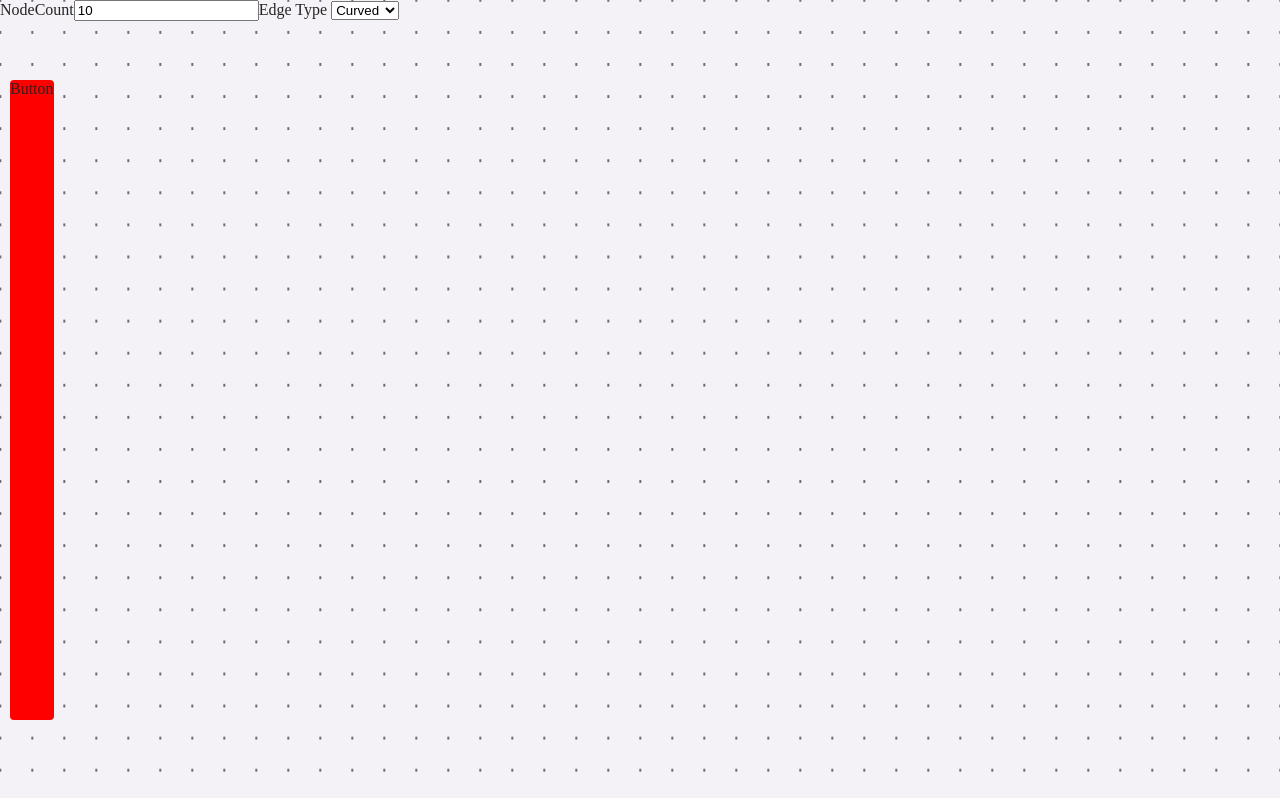
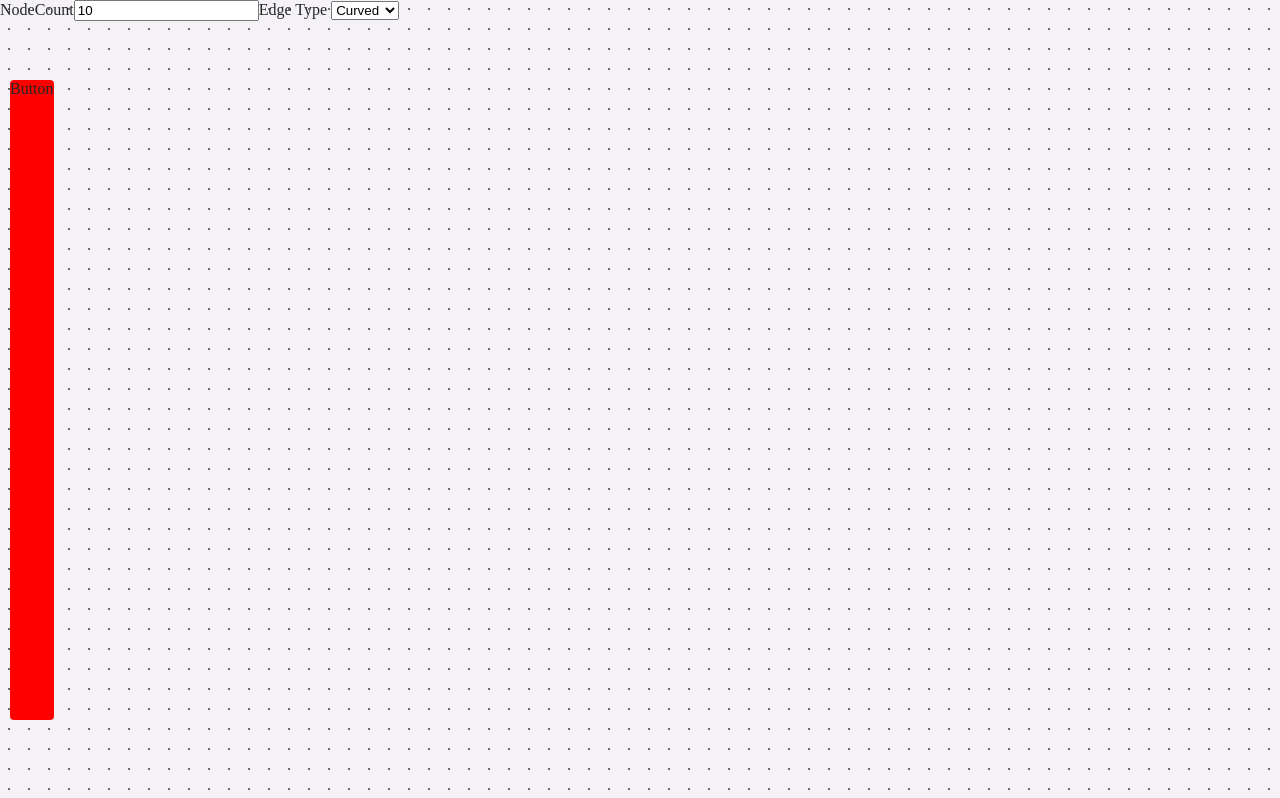
Before and after one commit to harlenalvarez/shigaraki-board, a React (Vite) app: page / in a window 1280 px wide. Shown: the top 798 px of the page. Built offline with nearby package versions, Linux system fonts and the light colour scheme.

Commit message:
fix: canvas pattern

```diff
--- a/src/components/container.module.css
+++ b/src/components/container.module.css
@@ -21,9 +21,9 @@
 	min-height: 100vh;
 	min-width: 100vh;
 	background: var(--bg-color);
-	background-image: radial-gradient(var(--dot-color) 5%, transparent 0);
-	background-size: 2% 2%;
-	background-position: -1% -1%;
+	background-image: radial-gradient(circle at center, var(--dot-color) 7%, transparent 0);
+	background-size: 20px 20px;
+	background-position: -1px -1px;
 }
 
 .hidden {
--- a/src/components/container.tsx
+++ b/src/components/container.tsx
@@ -19,7 +19,7 @@ export const Container = () => {
     return () => {
       document.removeEventListener('scroll', keepInView);
     };
-  }, []);
+  }, [mainRef, keepInView]);
   return (
     <>
       <section id='main' className={styles.main} tabIndex={1} ref={mainRef}>
```
